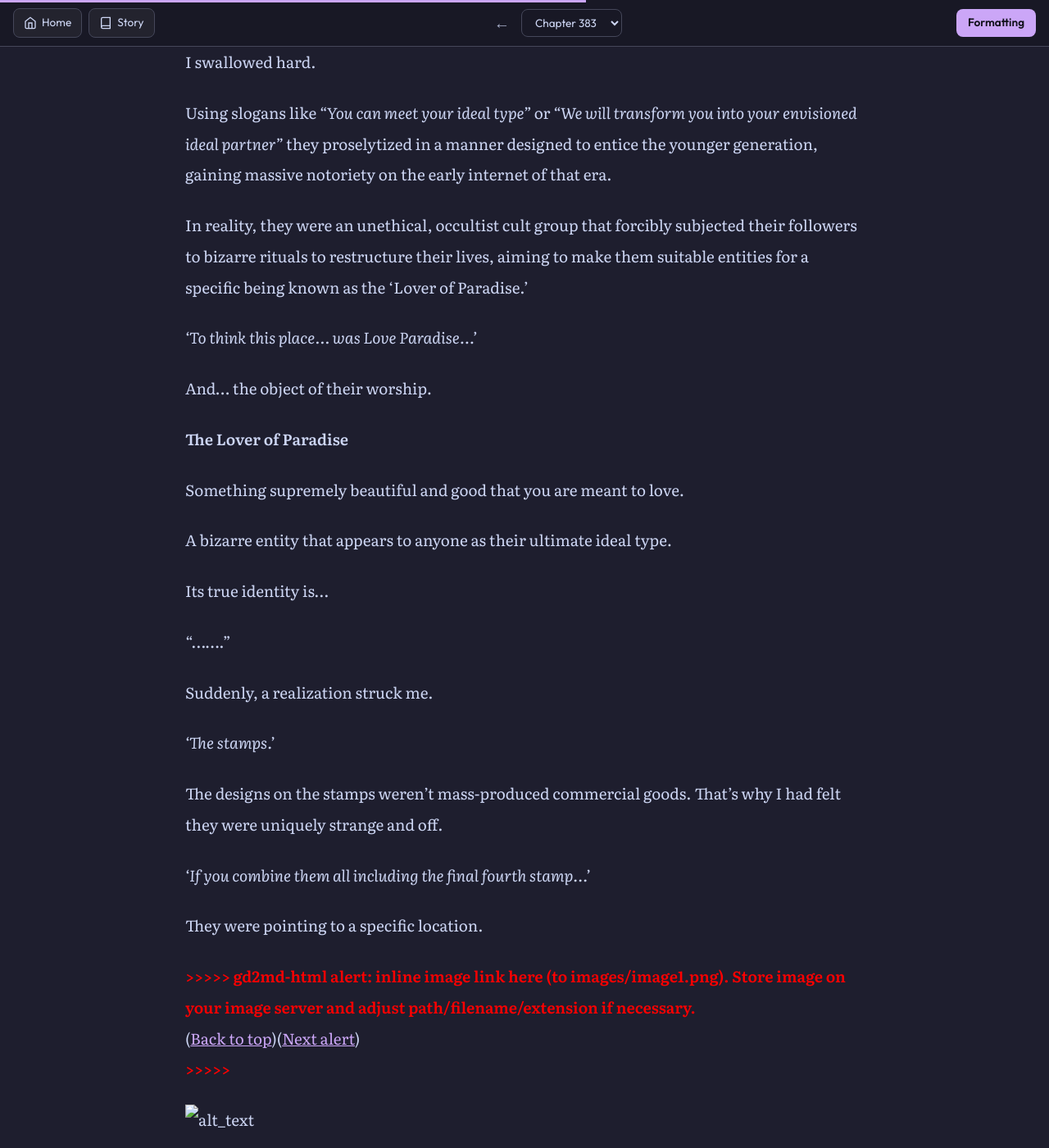
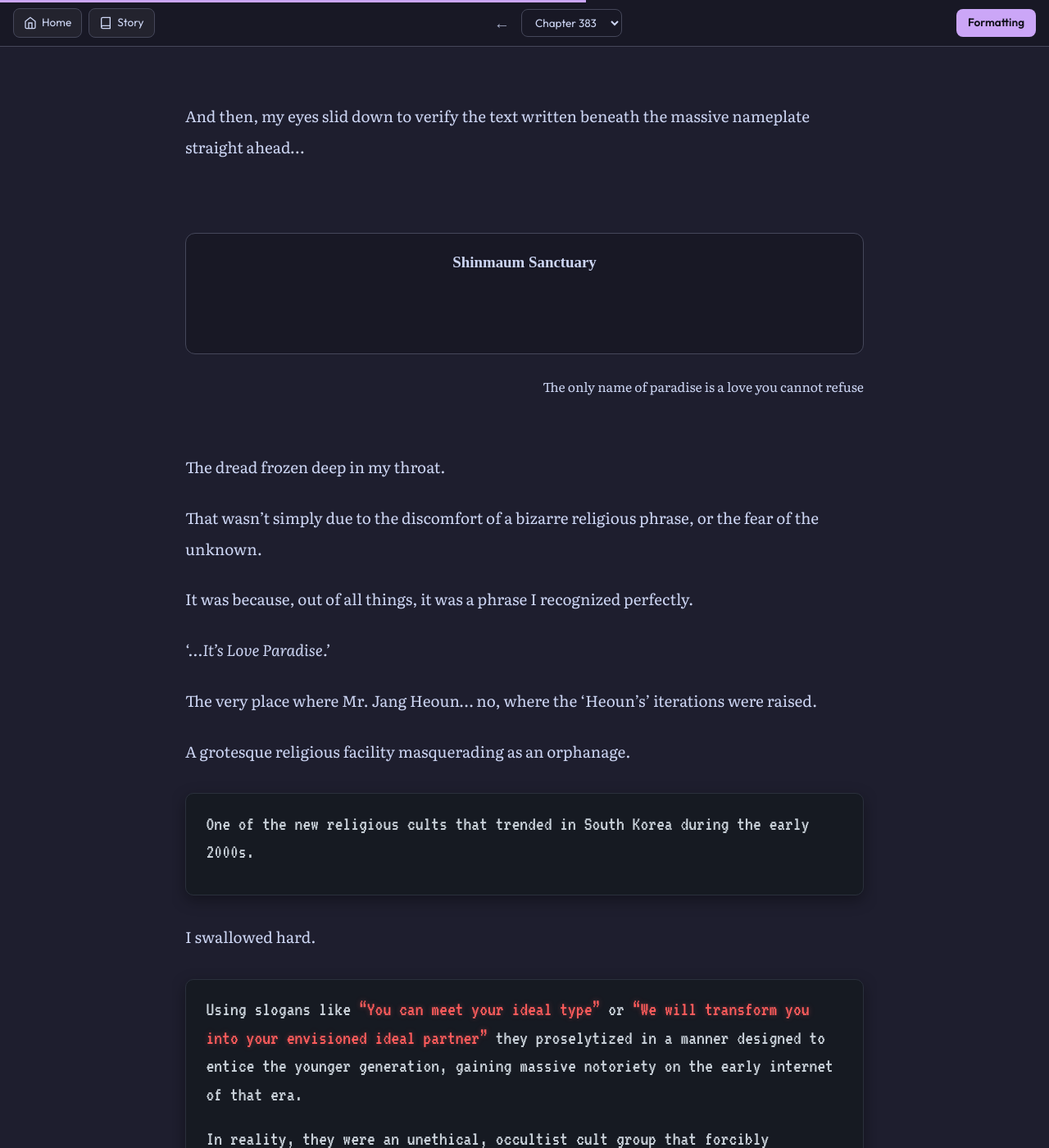
Before and after one commit to soleumn/soleumn.github.io, a Jekyll site: the page built from _chapters/gsgw/ch383.md, in a window 1280 px wide and 1400 px high, scrolled down 23309 px. Shown: the whole window at 82% size. Built offline with Jekyll 4.4.1, drawn with Linux system fonts in a browser that asks for light colours; some web fonts are replaced; comment, search, counter and statistics services are not loaded; some of the changed text lies outside the part shown.

Commit message:
Update ch383.md

```diff
--- a/_chapters/gsgw/ch383.md
+++ b/_chapters/gsgw/ch383.md
@@ -484,7 +484,7 @@
 
 <br>
 
-<div style="text-align: center; border: 1px solid var(--borda-suave, rgba(255, 255, 255, 0.1)); background-color: var(--bg-card) !important; border-radius: 12px; padding: 16px; margin: 20px 0;">
+<div style="text-align: center; border: 1px solid var(--borda-suave, rgba(255, 255, 255, 0.1)); background-color: var(--bg-card) !important; border-radius: 12px; padding: 16px; margin: 40px 0;">
   <span style="position: relative; display: inline-block; font-size: 25px; font-weight: bold; padding: 0 5px;">
     COURAGE TEST
     <span style="position: absolute; top: 0; left: 0; right: 0; bottom: 0; background: linear-gradient(to top right, transparent 47%, red 47%, red 53%, transparent 53%), linear-gradient(to bottom right, transparent 47%, red 47%, red 53%, transparent 53%); pointer-events: none;"></span>
@@ -517,7 +517,11 @@
 
 *Clack.* With a brief friction noise, what revealed itself was.......
 
+<br>
+
 *Whoooooosh—*
+
+<br>
 
 A pitch-black hole.
 
@@ -555,7 +559,11 @@
 
 Ultimately, I moved my frozen legs forward into the hole…
 
-A sensation of falling?
+<br>
+
+I fell.
+
+<br>
 
 "…!"
 
@@ -599,7 +607,11 @@
 
 Right then, something chilling brushed past the back of my head.
 
+<br>
+
 *Whoooooosh—*
+
+<br>
 
 Wind.
 
@@ -631,7 +643,13 @@
 
 There really was a basement floor.
 
-**Shinmaum Sanctuary**
+<br>
+
+<div class='f-cormorant' style="border: 1px solid var(--borda-suave, rgba(255, 255, 255, 0.1)); background-color: var(--bg-card) !important; border-radius: 12px; padding: 16px; margin: 20px 0;">
+  <strong><center>Shinmaum Sanctuary</center></strong><br><br>
+</div>
+
+<br>
 
 The basement was entirely filled with religious symbols.
 
@@ -641,13 +659,25 @@
 
 The sinister true nature of this retreat center was pressing down on me from right above my head.
 
-—*It was operated by a religious organization and was shut down 17 years ago.*
+<br>
+
+*<span style="color: var(--texto-secundario);">—It was operated by a religious organization and was shut down 17 years ago.</span>*
+
+<br>
 
 And then, my eyes slid down to verify the text written beneath the massive nameplate straight ahead…
 
-**Shinmaum Sanctuary**
+<br>
 
-The only name of paradise is a love you cannot refuse
+<div class='f-cormorant' style="border: 1px solid var(--borda-suave, rgba(255, 255, 255, 0.1)); background-color: var(--bg-card) !important; border-radius: 12px; padding: 16px; margin: 20px 0;">
+  <strong><center>Shinmaum Sanctuary</center></strong><br><br>
+</div>
+
+<div style="text-align: right !important;">
+   <small>The only name of paradise is a love you cannot refuse</small>
+</div>
+
+<br>
 
 The dread frozen deep in my throat.
 
@@ -661,25 +691,43 @@
 
 A grotesque religious facility masquerading as an orphanage.
 
+
+<div class="wiki" markdown="1">
+
 One of the new religious cults that trended in South Korea during the early 2000s.
+
+</div>
+
 
 I swallowed hard.
 
-Using slogans like *"You can meet your ideal type"* or *"We will transform you into your envisioned ideal partner"* they proselytized in a manner designed to entice the younger generation, gaining massive notoriety on the early internet of that era.
 
-In reality, they were an unethical, occultist cult group that forcibly subjected their followers to bizarre rituals to restructure their lives, aiming to make them suitable entities for a specific being known as the 'Lover of Paradise.'
+<div class="wiki" markdown="1">
+
+Using slogans like <span class="wiki-red">"You can meet your ideal type"</span> or <span class="wiki-red">"We will transform you into your envisioned ideal partner"</span> they proselytized in a manner designed to entice the younger generation, gaining massive notoriety on the early internet of that era.
+
+In reality, they were an unethical, occultist cult group that forcibly subjected their followers to bizarre rituals to <span class="wiki-red">restructure their lives</span>, aiming to make them suitable entities for a specific being known as the <span class="wiki-red">'Lover of Paradise'</span>.
+
+</div>
+
 
 *'To think this place... was Love Paradise...'*
 
 And... the object of their worship.
 
-**The Lover of Paradise**
+
+<div class="wiki" markdown="1">
+
+## The Lover of Paradise
 
 Something supremely beautiful and good that you are meant to love.
 
 A bizarre entity that appears to anyone as their ultimate ideal type.
 
-Its true identity is…
+<span class="wiki-red">Its true identity is…</span>
+
+</div>
+
 
 "……."
 
@@ -694,11 +742,7 @@
 They were pointing to a specific location.
 
 
-
-<p id="gdcalert2" ><span style="color: red; font-weight: bold">>>>>>  gd2md-html alert: inline image link here (to images/image1.png). Store image on your image server and adjust path/filename/extension if necessary. </span><br>(<a href="#">Back to top</a>)(<a href="#gdcalert3">Next alert</a>)<br><span style="color: red; font-weight: bold">>>>>> </span></p>
-
-
-![alt_text](images/image1.png "image_tooltip")
+<img alt="couragetest5" src="/assets/gsgw_images/couragetest5.png" width="400" height="129,5">
 
 
 Descent.
@@ -706,6 +750,8 @@
 Cliff.
 
 Retreat Center.
+
+<br>
 
 I recalled how my breath had been strangely short and my legs felt heavy when I was heading up toward the retreat center.
 
@@ -737,7 +783,11 @@
 
 But here's the thing.
 
-—*…It is said that every single one of them was smiling, with their skulls completely caved in.*
+<br>
+
+*<span style="color: var(--texto-secundario);">—…It is said that every single one of them was smiling, with their skulls completely caved in.</span>*
+
+<br>
 
 Why were they smiling?
 
@@ -747,9 +797,11 @@
 
 I can formulate a single hypothesis regarding that.
 
-…They saw 'something supremely beautiful and good,' and threw themselves off the cliff willingly—
+<br>
 
-..and jumped down to their deaths.
+…They saw 'something supremely beautiful and good,' and threw themselves off the cliff willingly and jumped down to their deaths.
+
+<br>
 
 Because of this pseudo-religious cult.
 
@@ -801,7 +853,11 @@
 
 It wasn't a floorboard.
 
+<br>
+
 What I was holding onto was a statue.
+
+<br>
 
 An ominous figure with exaggerated facial features carved in relief, its hands gathered forward against its cylindrical body, staring straight ahead, was wedged into the floorboard.
 
@@ -811,9 +867,13 @@
 
 And so...
 
-My blood was soaking into the twine.
+My blood was soaking into the rope.
+
+<br>
 
 *Drip.*
+
+<br>
 
 Sweat drops from my cold temple.
 
@@ -833,13 +893,47 @@
 
 But.
 
+<br>
+
 Why has it been so bright and beautiful since a moment ago?
 
-My lover, like a hawthorn tree
+<br>
+
+<br>
+
+<br>
+
+<br>
+
+<br>
+
+<br>
+
+<div class='f-lifesavers' style="text-align: right !important; margin: 20px; padding: 16px;">
+   My lover, like a hawthorn tree
+</div>
+
+<br>
+
+<br>
+
+<br>
+
+<br>
+
+<br>
+
+<br>
 
 I froze.
 
-Your love is truly graceful and beautiful.
+<br>
+
+<div class='f-lifesavers' style="text-align: right !important; margin: 20px; padding: 16px;">
+   Your love is truly graceful and beautiful.
+</div>
+
+<br>
 
 My heart swells from deep within.
 
@@ -847,9 +941,13 @@
 
 From far beneath my back, flowers bloom, green vines grow, birds sing, and a radiant light blushes warmly.
 
-Your smiling face
+<br>
 
-...is like garden balsams in full bloom, and your tender gestures are like our nostalgic childhood memories.
+<div class='f-lifesavers' style="text-align: right !important; margin: 20px; padding: 16px;">
+   Your smiling face is like garden balsams in full bloom, and your tender gestures are like our nostalgic childhood memories.
+</div>
+
+<br>
 
 The joy of meeting family after a long separation, a sudden surge of deep emotion, a warm threat of tears, a sorrowful...
 
@@ -873,11 +971,23 @@
 
 Quick! Running forward, the sound echoing from behind—
 
-To your wide-open ears, the lover's call is as sweet as honey.
+<br>
+
+<div class='f-lifesavers' style="text-align: right !important; margin: 20px; padding: 16px;">
+   To your wide-open ears, the lover's call is as sweet as honey.
+</div>
+
+<br>
 
 Ah.
 
-With every step forward, the scent of cedar is lush and deep.
+<br>
+
+<div class='f-lifesavers' style="text-align: right !important; margin: 20px; padding: 16px;">
+   With every step forward, the scent of cedar is lush and deep.
+</div>
+
+<br>
 
 It's following me. It's following me!
 
@@ -885,11 +995,23 @@
 
 But…
 
-In your heart that welcomes the returning spring, it shall bloom fully like a lily of the valley holding morning dew.
+<br>
+
+<div class='f-lifesavers' style="text-align: right !important; margin: 20px; padding: 16px;">
+   In your heart that welcomes the returning spring, it shall bloom fully like a lily of the valley holding morning dew.
+</div>
+
+<br>
 
 It sounds so lovely to hear.
 
-From your destined lover whom you will turn around to welcome.
+<br>
+
+<div class='f-lifesavers' style="text-align: right !important; margin: 20px; padding: 16px;">
+   From your destined lover whom you will turn around to welcome.
+</div>
+
+<br>
 
 An intense and enchanting impulse.
 
@@ -903,6 +1025,8 @@
 
 The love that can be seen if I light a fire. I...
 
+<br>
+
 “…!!”
 
 I bit the inside of my mouth hard.
@@ -911,31 +1035,73 @@
 
 Blood flows. I kept fleeing—
 
-My lover. Your flight is like the final steps of a young deer struck by an arrow, like a tender rain shower of early summer.
+<br>
+
+<div class='f-lifesavers' style="text-align: right !important; margin: 20px; padding: 16px;">
+   My lover. Your flight is like the final steps of a young deer struck by an arrow, like a tender rain shower of early summer.
+</div>
+
+<br>
 
 My footsteps stumble.
 
-Your yearning is like a red apple hanging on the highest branch, and your fluttering heart is like a fresh sprout beaded with morning dew.
+<br>
 
-Even in the ruins of the mountain monastery, a light glimmers. Our reflection seems to take shape in the sunset scattering against the glass wall.
+<div class='f-lifesavers' style="text-align: right !important; margin: 20px; padding: 16px;">
+   Your yearning is like a red apple hanging on the highest branch, and your fluttering heart is like a fresh sprout beaded with morning dew.
+</div>
+
+<br>
+
+<div class='f-lifesavers' style="text-align: right !important; margin: 20px; padding: 16px;">
+   Even in the ruins of the mountain monastery, a light glimmers. Our reflection seems to take shape in the sunset scattering against the glass wall.
+</div>
 
 Run….
 
-Your running will not be long. You shall stop.
+<br>
+
+<div class='f-lifesavers' style="text-align: right !important; margin: 20px; padding: 16px;">
+   Your running will not be long. You shall stop.
+</div>
+
+<br>
 
 .......
 
-I have come in response to your call.
+<br>
 
-Turn around and greet me.
+<br>
 
-My beloved.
+<br>
+
+<br>
+
+<br>
+
+<div class='f-lifesavers' style="text-align: right !important; margin: 20px; padding: 16px;">
+   For I have come in response to your call.<br><br>Turn around and greet me.<br><br>My beloved.
+</div>
+
+<br>
+
+<br>
+
+<br>
+
+<br>
+
+<br>
 
 Willingly....
 
 .......
 
+<br>
+
 ***Ring-ring-ring!***
+
+<br>
 
 I snapped awake.
 
@@ -945,7 +1111,11 @@
 
 A voice came through the receiver.
 
-**[Citizen?]**
+<br>
+
+***[Citizen?]***
+
+<br>
 
 Ah.
 
@@ -959,7 +1129,11 @@
 
 “Agent!! Don't come here! I am escaping right now!”
 
-**[What does that mean… Citizen!]**
+<br>
+
+***[What does that mean… Citizen!]***
+
+<br>
 
 “That's right. Please keep calling me like that, Agent!”
 
@@ -971,23 +1145,49 @@
 
 The moment I saw the security guard's gloved hand catch it, I used every ounce of my strength to tumble and roll past the entrance of the abandoned retreat center…
 
-Even though I’ve been waiting this long,
+<br>
 
-you don’t look back.
+<br>
+
+<br>
+
+<br>
+
+<br>
+
+<div class='f-lifesavers' style="text-align: right !important; margin: 20px; padding: 16px;">
+   Even though I’ve been waiting this long,<br>you don’t look back.
+</div>
+
+<br>
+
+<br>
+
+<br>
+
+<br>
+
+<br>
 
 My heart feels like it's ripping apart.
 
-The thing behind me is truly beautiful. A poignant feeling swells at that soft, pleasant voice. A burning whisper calls out to me, making it impossible to bear without turning around. And so, a mixture of guilt and impulse wraps around my mind in a daze.
+The thing behind me is truly beautiful. A poignant feeling swells at that soft, pleasant voice. A burning whisper calls out to me, making it impossible to bear without turning around. And so, <span class='f-lifesavers'><big>a mixture of guilt and impulse wraps around my mind in a daze.</big></span>
 
-That is right.
+<br>
 
-I should have willingly witnessed it.
+<span class='f-lifesavers'><big>That is right.</big></span>
 
-My beloved....
+<span class='f-lifesavers'><big>I should have willingly witnessed it.</big></span>
+
+<span class='f-lifesavers'><big>My beloved....</big></span>
 
 .......
 
-**[Citizen!]**
+<br>
+
+***[Citizen!]***
+
+<br>
 
 “Heugh!”
 
@@ -999,15 +1199,23 @@
 
 “Thank you! Are you Team Hyunmoo? Or Team Baekho? Good luck with your duty anywhere you are!”
 
-**[How do you know that…?]**
+<br>
+
+***[How do you know that…?]***
+
+<br>
 
 “I'm heading out. I wish you good health! Do not deploy!”
 
 This phone line is going to cut out soon anyway, so this much should be fine! Holding the receiver tightly, I stepped outside the retreat center zone with all my might……
 
-**[…….]**
+<br>
 
-**[…Transfer student?]**
+***[…….]***
+
+***[…Transfer student?]***
+
+<br>
 
 ‘…!!’
 
@@ -1017,6 +1225,8 @@
 
 And the very next moment.
 
+<br>
+
 “Heugh.”
 
 *Thump.*
@@ -1025,16 +1235,24 @@
 
 In one hand, I held a broken telephone receiver, and in the other, I had a beautiful mark left by the blood that had flowed.
 
-**[Z999, no, Y492 has returned!]**
+<br>
+
+**<center>[Z999, no, Y492 has returned!]</center>**
+
+<br>
 
 “…….”
 
 I survived.
 
-**[Security staff, retrieve that protective gear immediately! Equipment first, hurry!]**
+<br>
+
+**<center>[Security staff, retrieve that protective gear immediately! Equipment first, hurry!]</center>**
+
+<br>
 
 And then I thought blankly.
 
 Wow.
 
-This… the anomaly grade is going to be no joke.
+The essence grade for this is going to be no joke.
```
